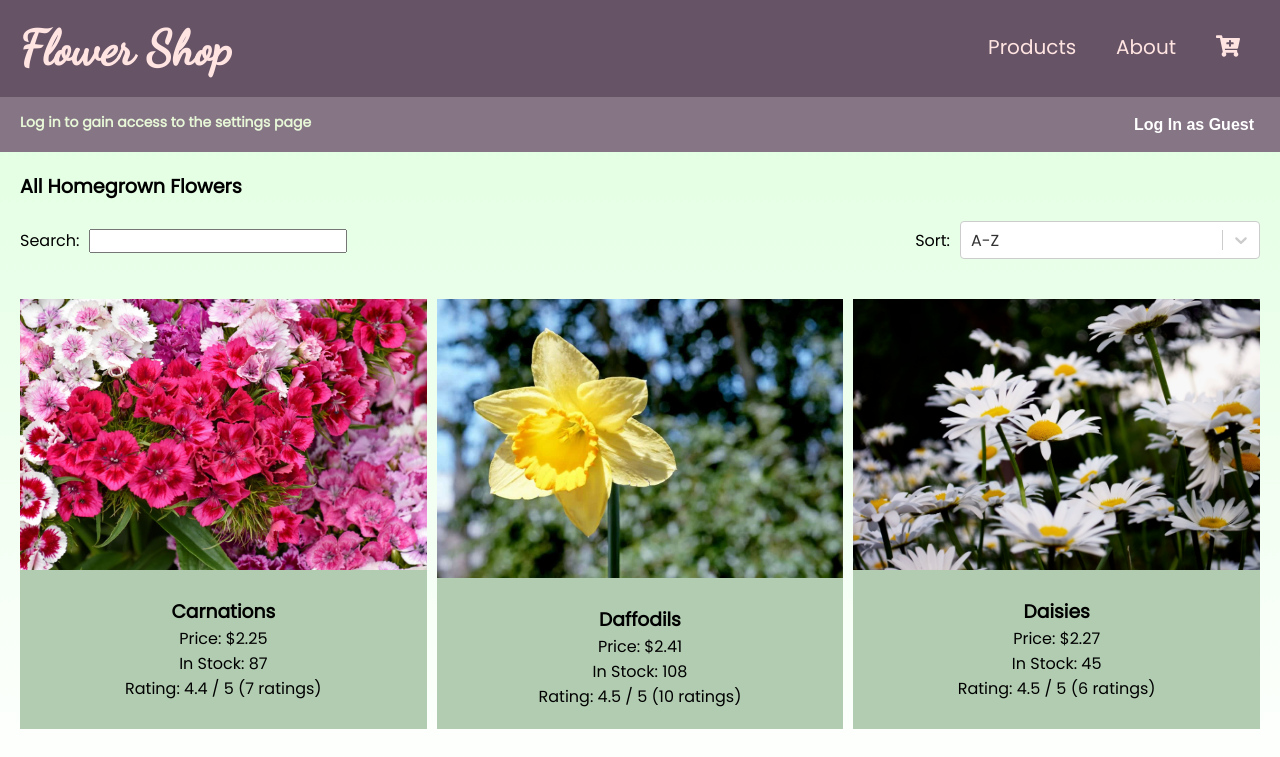
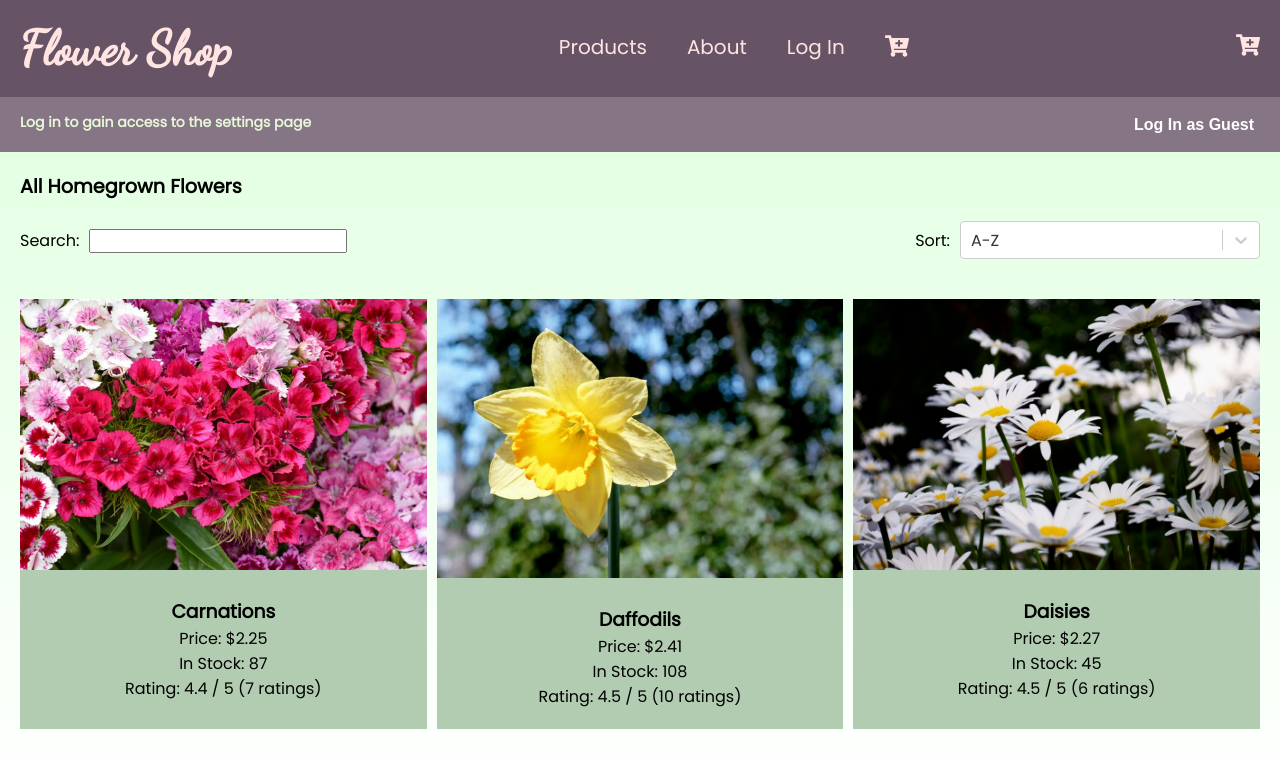
Before and after one commit to bryanc123/Flower-Shop, a React (Create React App) app: page / in a window 1280 px wide. Shown: the top 757 px of the page. Built offline with nearby package versions, Linux system fonts and the light colour scheme; the HTML template or start-up script is replaced by a standard one.

Commit message:
Updated font size and menu items

```diff
--- a/src/components/Header.jsx
+++ b/src/components/Header.jsx
@@ -20,17 +20,23 @@ const Header = () => {
                     <ul>
                         <li><Link to="/">Products</Link></li>
                         <li><Link to="/about">About</Link></li>
+                        <li><Link to="/login">Log In</Link></li>
                         <li>
                             <Link to="/cart"><FaCartPlus style={{fontSize: "24px", marginTop:"2px"}} /></Link>
                             { cartUpdated && <span className="cart-alert-badge">!</span> }
                         </li>
                     </ul>
                 </nav>
-                <div className="hamburger-menu-icon" onClick={openMobileMenu}>
-                    <span className="bar"></span>
-                    <span className="bar"></span>
-                    <span className="bar"></span>
-                    { cartUpdated && <span className="cart-alert-badge--mobile">!</span> }
+                <div className="mobile-header-menu">
+                    <div className="mobile-header-cart">
+                        <Link to="/cart"><FaCartPlus style={{fontSize: "24px"}} /></Link>
+                        { cartUpdated && <span className="cart-alert-badge--mobile">!</span> }
+                    </div>
+                    <div className="hamburger-menu-icon" onClick={openMobileMenu}>
+                        <span className="bar"></span>
+                        <span className="bar"></span>
+                        <span className="bar"></span>
+                    </div>
                 </div>
             </div>
         </header>
```
